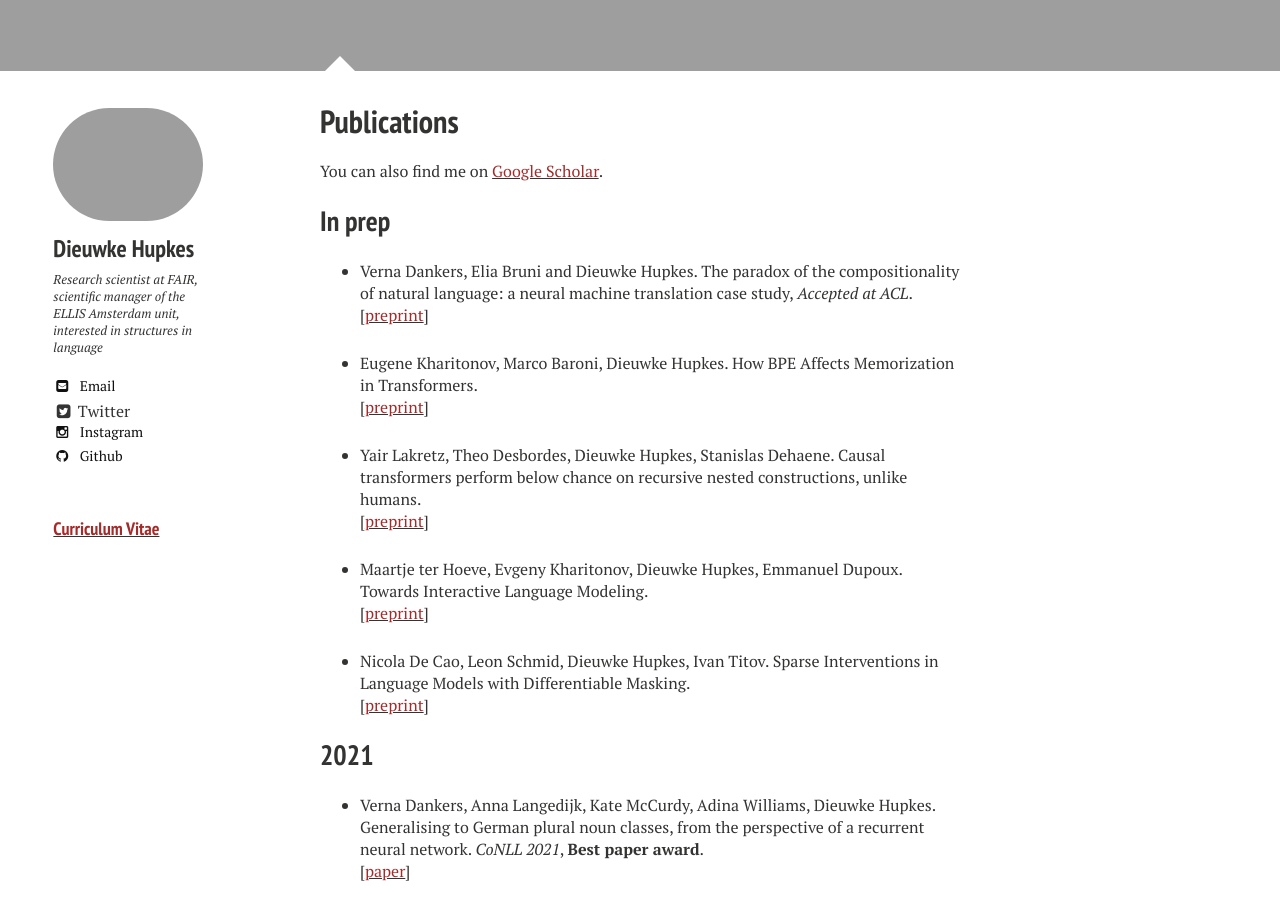
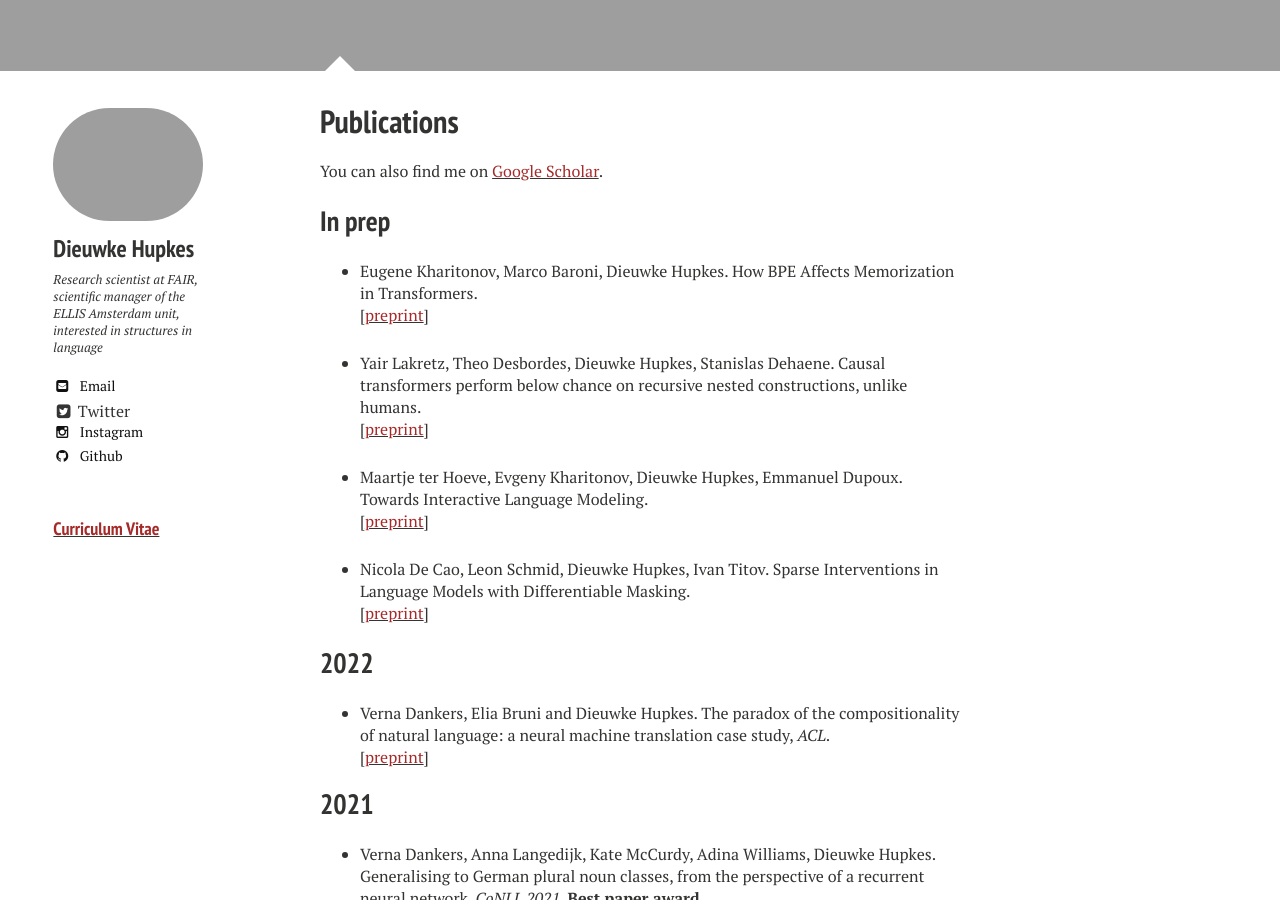
Before and after one commit to dieuwkehupkes/dieuwkehupkes.github.io, a Jekyll site: the page built from publications.md, in a window 1280 px wide and 900 px high, scrolled down 973 px. Built offline with Jekyll 4.4.1, drawn with Linux system fonts in a browser that asks for light colours; nearby versions of some CDN libraries; part of the change alters nothing that is shown.

Commit message:
Move NMT paper away from preprints

```diff
--- a/publications.md
+++ b/publications.md
@@ -14,8 +14,6 @@ You can also find me on <a href="https://scholar.google.com/citations?user=tAtSM
 
 ## In prep
 
-* Verna Dankers, Elia Bruni and Dieuwke Hupkes. The paradox of the compositionality of natural language: a neural machine translation case study, *Accepted at ACL*.\\
-\[[<font color="brown">preprint</font>](https://arxiv.org/pdf/2108.05885.pdf){:target="blank"}\]
 
 * Eugene Kharitonov, Marco Baroni, Dieuwke Hupkes. How BPE Affects Memorization in Transformers.\\
 \[[<font color="brown">preprint</font>](https://arxiv.org/abs/2110.02782){:target="blank"}\]
@@ -29,6 +27,9 @@ You can also find me on <a href="https://scholar.google.com/citations?user=tAtSM
 * Nicola De Cao, Leon Schmid, Dieuwke Hupkes, Ivan Titov. Sparse Interventions in Language Models with Differentiable Masking. \\
 \[[<font color="brown">preprint</font>](https://arxiv.org/pdf/2112.06837){:target="blank"}\]
 
+## 2022
+* Verna Dankers, Elia Bruni and Dieuwke Hupkes. The paradox of the compositionality of natural language: a neural machine translation case study, *ACL*.\\
+\[[<font color="brown">preprint</font>](https://aclanthology.org/2022.acl-long.286/){:target="blank"}\]
 
 
 ## 2021
```
